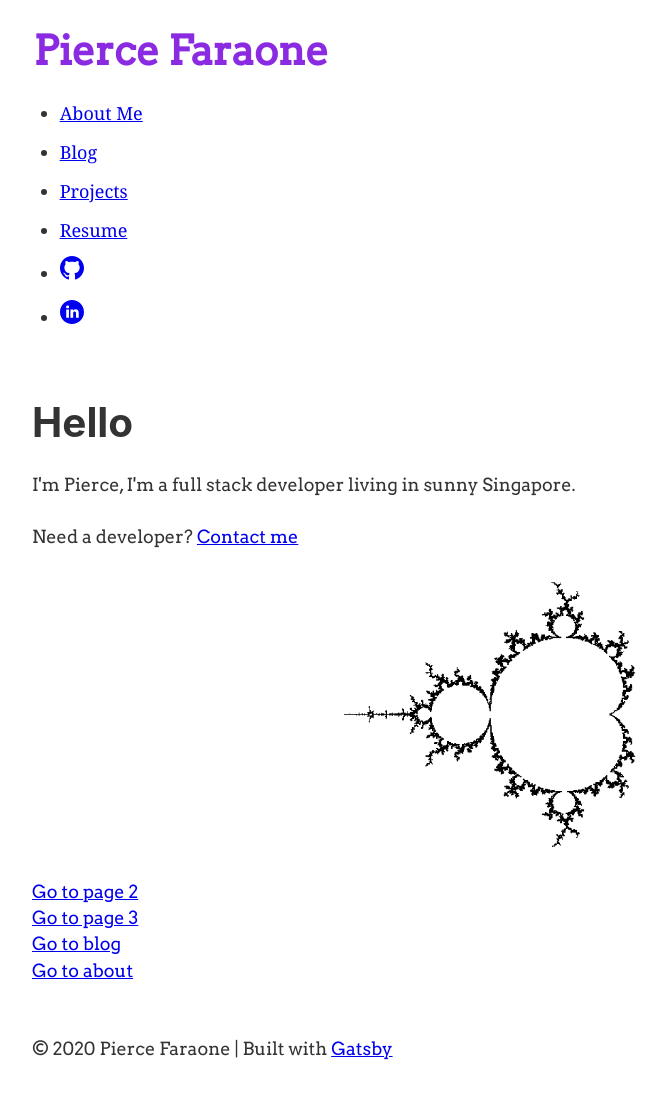
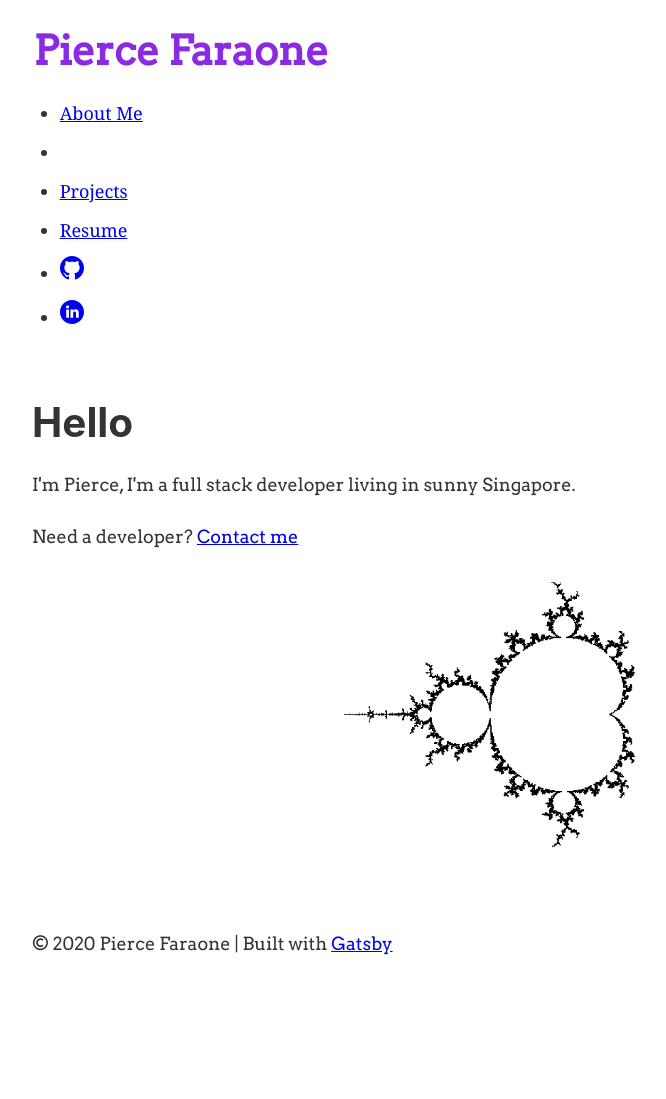
Before and after one commit to pfaraone/portfolio, a Gatsby site: page / in a window 1280 px wide. Shown: the part 23-1122 px from the top of the page, without its empty margins (146-812 px from the left). Built offline with nearby package versions, Linux system fonts and the light colour scheme; Gatsby itself is replaced by a stand-in of ours.

Commit message:
removed reference to blog

```diff
--- a/src/components/header.js
+++ b/src/components/header.js
@@ -32,15 +32,7 @@ const Header = ({ siteTitle }) => (
               About Me
             </Link>
           </li>
-          <li>
-            <Link
-              to="/blog/"
-              className={headerStyles.navItem}
-              activeClassName={headerStyles.activeNavItem}
-            >
-              Blog
-            </Link>
-          </li>
+          <li></li>
           <li>
             <Link
               to="/projects/"
--- a/src/pages/index.js
+++ b/src/pages/index.js
@@ -19,18 +19,6 @@ const IndexPage = () => (
       {/* <div> */}
       <Image />
     </div>
-    <div>
-      <Link to="/page-2/">Go to page 2</Link>
-    </div>
-    <div>
-      <Link to="/page-3/">Go to page 3</Link>
-    </div>
-    <div>
-      <Link to="/blog/">Go to blog</Link>
-    </div>
-    <div>
-      <Link to="/about/">Go to about</Link>
-    </div>
   </Layout>
 )
 
```
